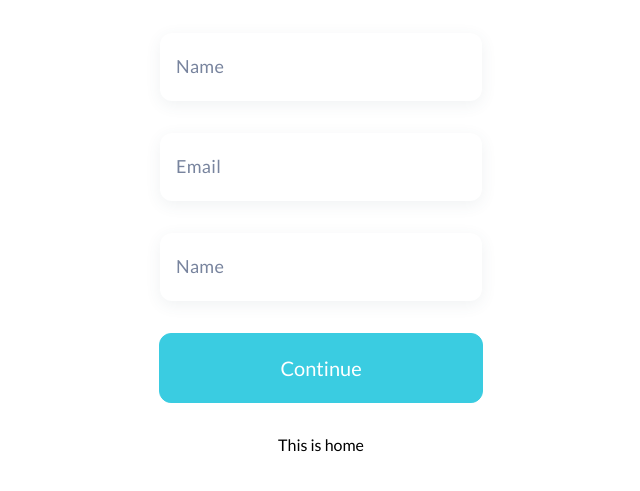
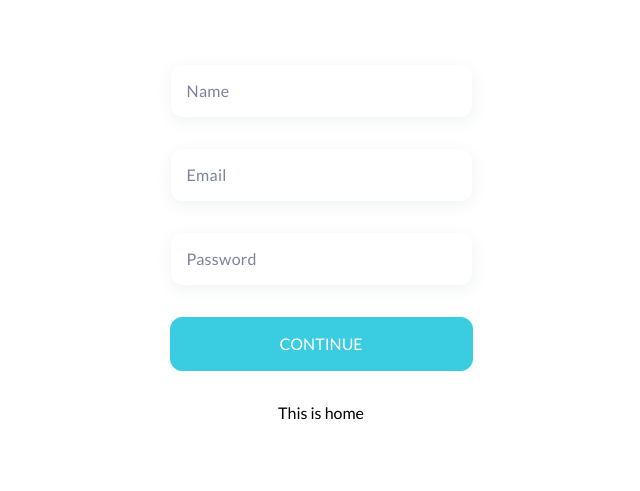
Before and after one commit to dragosgn/kleen.io, a React (Create React App) app: page /home in a window 1280 px wide. Shown: the part 173-664 px from the top of the page, without its empty margins (319-959 px from the left). Built offline with nearby package versions, Linux system fonts and the light colour scheme.

Commit message:
fixing font size

```diff
--- a/src/App.js
+++ b/src/App.js
@@ -18,7 +18,7 @@ class App extends Component {
       <Root>
         <Input type="text" placeholder="Name" />
         <Input type="text" placeholder="Email" />
-        <Input type="text" placeholder="Name" />
+        <Input type="text" placeholder="Password" />
         <SecondaryLink to="/home">Continue</SecondaryLink>
 
         <Route exact path="/home" component={Home} />
@@ -36,5 +36,5 @@ const Root = styled.div`
   align-items: center;
   justify-content: center;
   height: 100vh;
-  padding: 0.5rem 2rem;
+  padding: 0.5rem 1.5rem;
 `;
--- a/src/styled.js
+++ b/src/styled.js
@@ -2,7 +2,9 @@ import styled, { css } from "styled-components";
 import React from "react";
 import { Link } from "react-router-dom";
 
-const elWidth = 290;
+const elWidth = 269;
+const elHeight = 36;
+
 const elPadding = `0.5rem 1rem;`;
 
 const RawButton = styled.button`
@@ -13,7 +15,7 @@ const RawButton = styled.button`
   font-size: 1.25rem;
   text-decoration: none;
   border-radius: 12px;
-  height: 52px;
+  height: ${elHeight}px;
   width: ${elWidth}px;
   color: white;
   padding: ${elPadding};
@@ -26,13 +28,12 @@ const RawButton = styled.button`
 
 const linkCss = css`
   display: flex;
+  height: ${elHeight}px;
   align-items: center;
   justify-content: center;
   margin: 1rem;
-  font-size: 1.25rem;
   text-decoration: none;
   border-radius: 12px;
-  height: 52px;
   width: ${elWidth}px;
   padding: ${elPadding};
   color: white;
@@ -43,13 +44,13 @@ export const Input = styled.input`
   box-shadow: 0 4px 16px 0 rgba(69, 91, 99, 0.08);
   background-color: #ffffff;
   border: 1px transparent;
-  height: 52px;
   width: ${elWidth}px;
   padding: ${elPadding};
   margin: 1rem;
+  height: ${elHeight}px;
   ::-webkit-input-placeholder {
     /* Chrome/Opera/Safari */
-    font-size: 18px;
+    font-size: 1rem;
     font-weight: 400;
     font-style: normal;
     font-stretch: normal;
@@ -64,6 +65,7 @@ export const SecondaryLink = styled(Link)`
   ${linkCss};
   background-color: ${props => props.theme.secondaryColor};
   border: 1px solid ${props => props.theme.secondaryColor};
+  text-transform: uppercase;
 `;
 
 export const PrimaryLink = styled(Link)`
```
